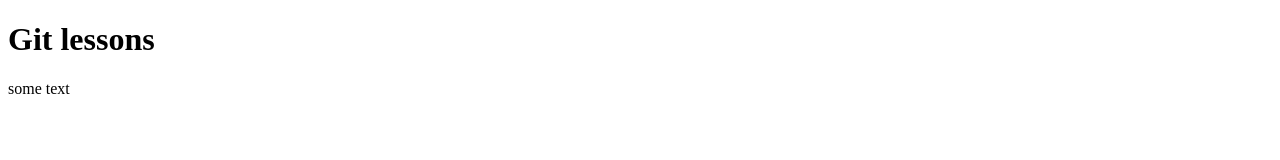
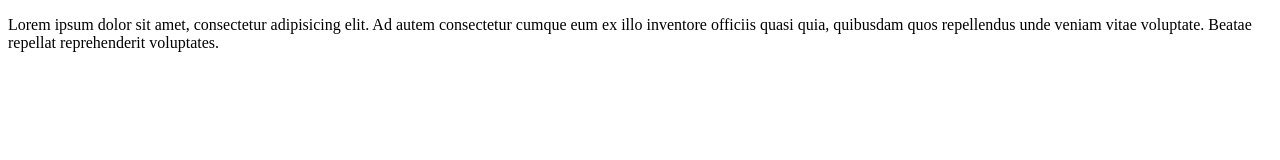
Before and after one commit to systemf123/site, a plain HTML site: page index.html in a window 1280 px wide. Drawn offline with Linux system fonts and the light colour scheme.

Commit message:
4 comment

```diff
--- a/index.html
+++ b/index.html
@@ -6,7 +6,6 @@
     <link rel="stylesheet" href="css/styles.css">
 </head>
 <body>
-    <h1>Git lessons</h1>
-<p>some text</p>
+   <p>Lorem ipsum dolor sit amet, consectetur adipisicing elit. Ad autem consectetur cumque eum ex illo inventore officiis quasi quia, quibusdam quos repellendus unde veniam vitae voluptate. Beatae repellat reprehenderit voluptates.</p>
 </body>
 </html>
```
